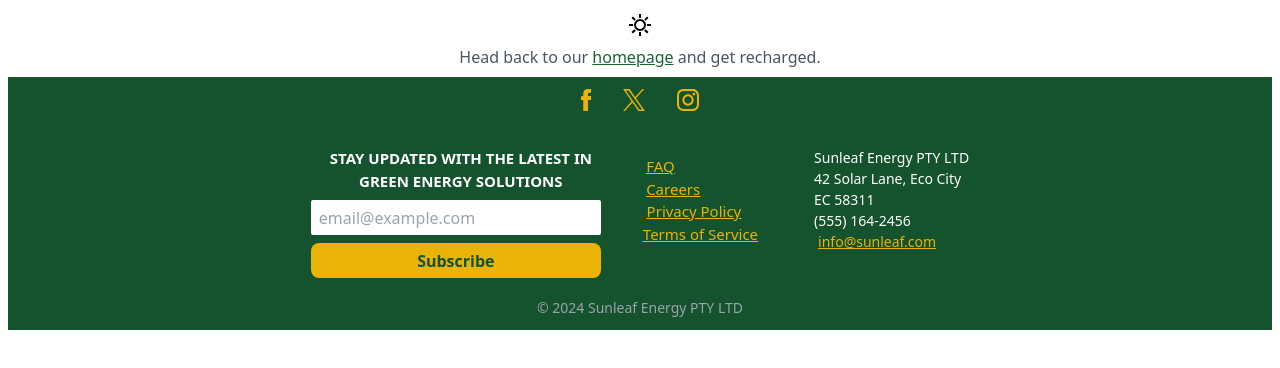
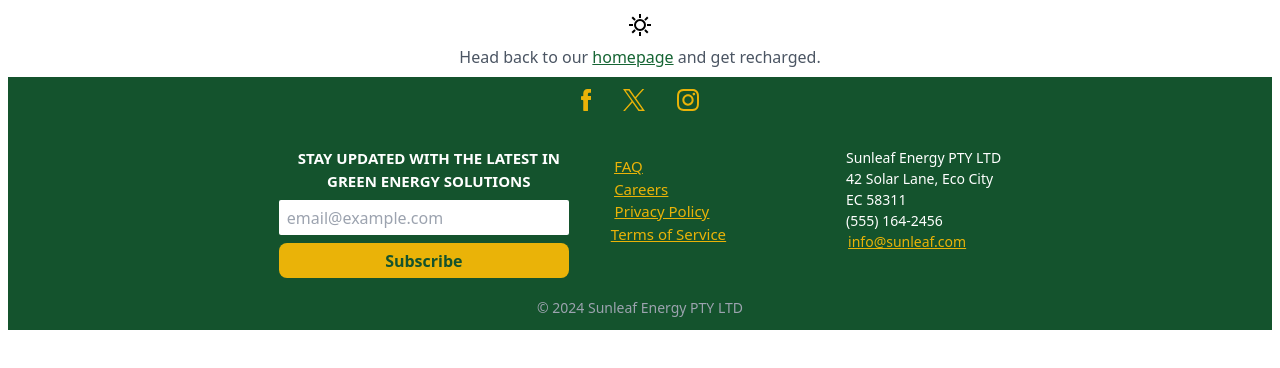
Before and after one commit to Kanuriganesh/solarplant, a plain HTML site: page index.html in a window 1280 px wide. Shown: the part 258-626 px from the top of the page. Drawn offline with nearby package versions, Linux system fonts and the light colour scheme.

Commit message:
changed some styling

```diff
--- a/index.html
+++ b/index.html
@@ -51,12 +51,12 @@
             </nav>
             <!-- COMPANY DETAILS -->
             <section class="text-white lg:mt-2 font-medium text-[14px]">
-                <p class="lg:ml-4">Sunleaf Energy PTY LTD</p>
-                <p class="lg:ml-4">42 Solar Lane, Eco City</p>
-                <p class="text-center lg:text-start lg:ml-4">EC 58311</p>
-                <p class="text-center lg:text-start lg:ml-4">(555) 164-2456</p>
+                <p class="ml-[80px]">Sunleaf Energy PTY LTD</p>
+                <p class="ml-[80px]">42 Solar Lane, Eco City</p>
+                <p class="text-center lg:text-start lg:ml-[80px]">EC 58311</p>
+                <p class="text-center lg:text-start lg:ml-[80px]">(555) 164-2456</p>
 
-                    <a class="text-yellow-500 underline ml-5 text-center lg:text-start" href="mailto:info@sunleaf.com">
+                    <a class="text-yellow-500 underline ml-[95px] lg:ml-[82px] text-center lg:text-start" href="mailto:info@sunleaf.com">
                         info@sunleaf.com
                     </a>
 
```
